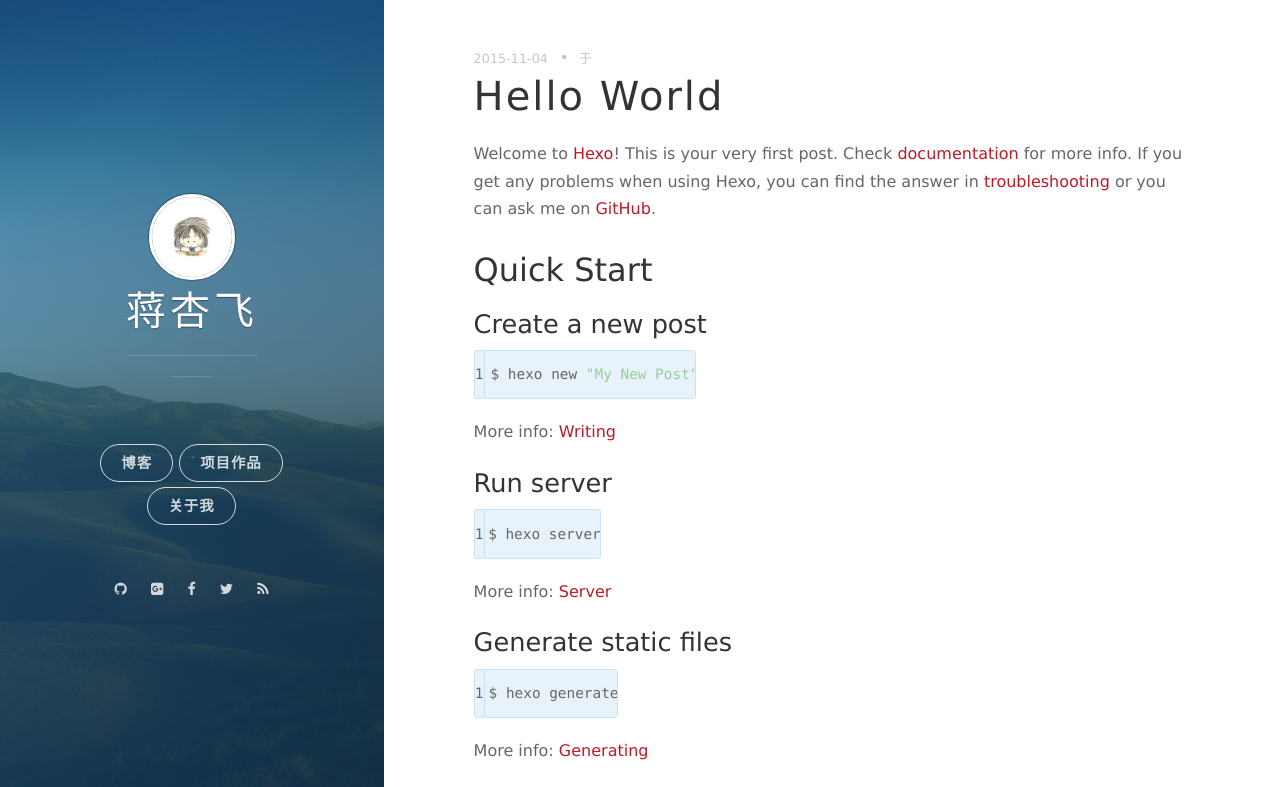
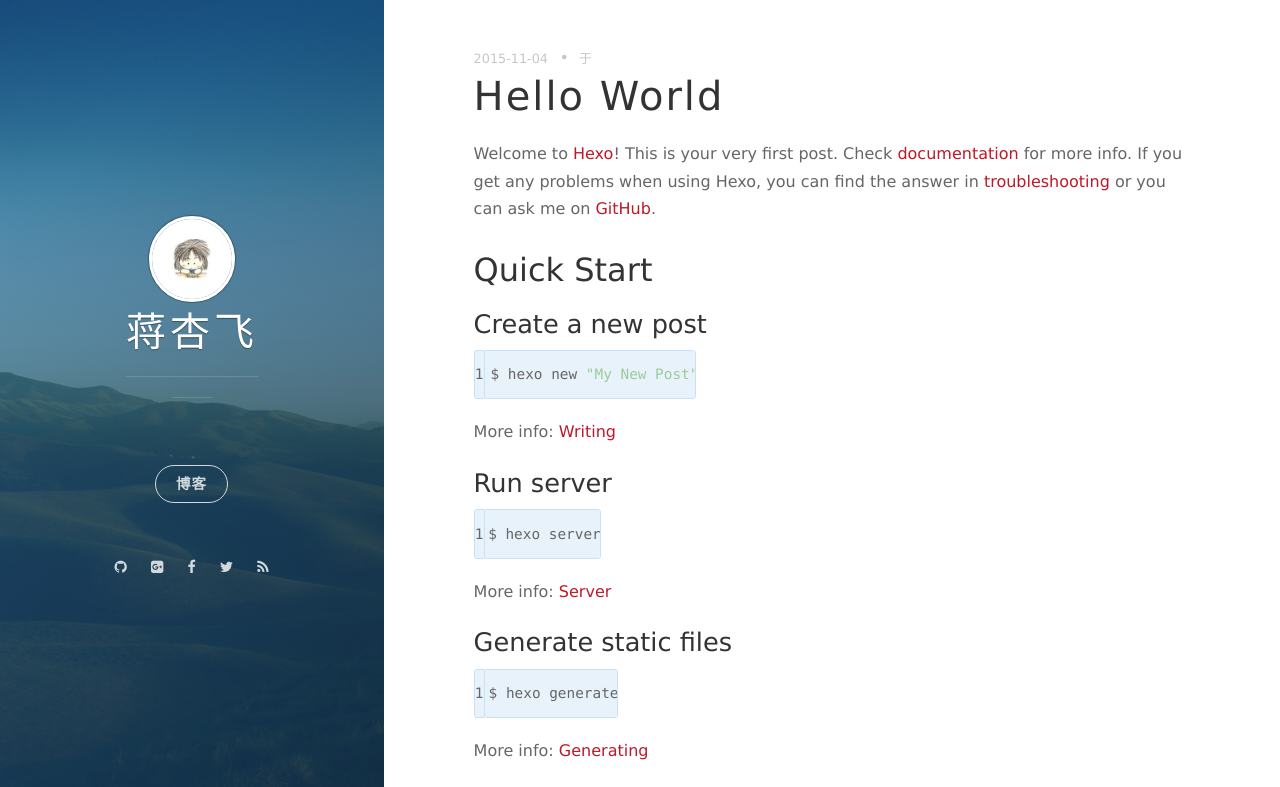
Before and after one commit to jiang1590/jiang1590.github.io, a plain HTML site: page 2015/11/04/hello-world/index.html in a window 1280 px wide. Shown: the top 787 px of the page. Drawn offline with nearby package versions, Linux system fonts and the light colour scheme.

Commit message:
Site updated: 2015-11-05 10:01:35

```diff
--- a/2015/11/04/hello-world/index.html
+++ b/2015/11/04/hello-world/index.html
@@ -69,10 +69,6 @@
           <nav class="cover-navigation cover-navigation--primary">
             <ul class="navigation">
               <li class="navigation__item"><a href="/#blog" title="访问博客" class="blog-button">博客</a></li>
-
-              <li class="navigation__item"><a href="/projects">项目作品</a></li>
-
-              <li class="navigation__item"><a href="/aboutme">关于我</a></li>
 
             </ul>
           </nav>
```
Also changed, not shown: archives/2015/11/index.html (+0 -4 lines), archives/2015/index.html (+0 -4 lines), archives/index.html (+0 -4 lines), index.html (+0 -4 lines).
